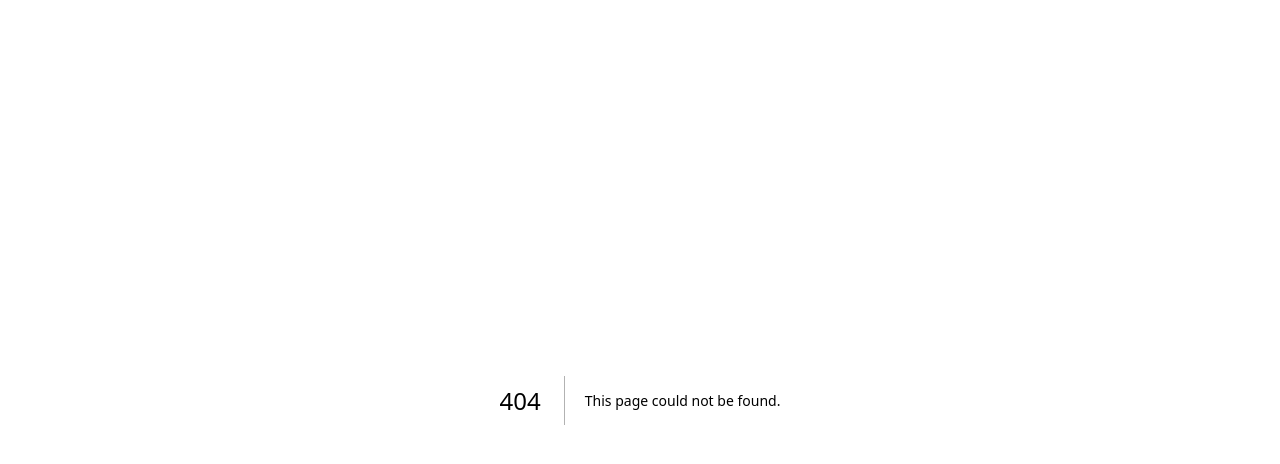
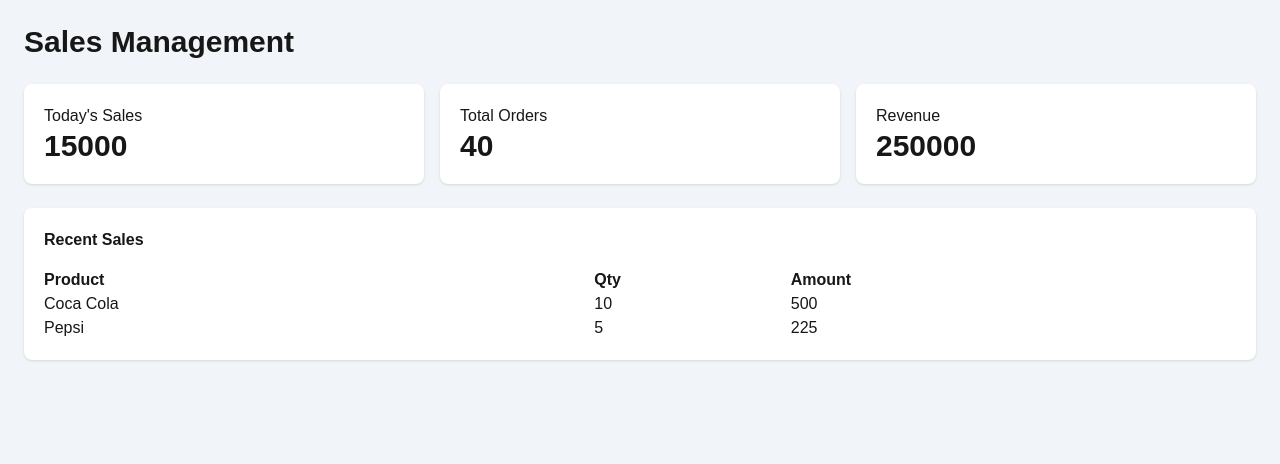
Before and after one commit to KMGITSolutions/kmg-inventory-saas, a Next.js app in the folder app/: page /sales in a window 1280 px wide. Before the commit this address had no page. Shown: the top 464 px of the page. Built offline with nearby package versions, Linux system fonts and the light colour scheme.

Commit message:
sales page

```diff
--- a/app/app/inventory/page.tsx
+++ b/app/app/inventory/page.tsx
@@ -1,33 +1,52 @@
-export default function ProductsPage() {
+export default function InventoryPage() {
   return (
     <main className="min-h-screen bg-slate-100 p-6">
       <h1 className="text-3xl font-bold mb-6">
-        Products
+        Inventory Management
       </h1>
 
-      <button className="bg-blue-600 text-white px-4 py-2 rounded mb-6">
-        Add Product
-      </button>
+      <div className="grid grid-cols-1 md:grid-cols-3 gap-4">
 
-      <div className="bg-white rounded-lg shadow p-4">
+        <div className="bg-white p-5 rounded-lg shadow">
+          <h2 className="font-semibold">Stock In Today</h2>
+          <p className="text-3xl font-bold">25</p>
+        </div>
+
+        <div className="bg-white p-5 rounded-lg shadow">
+          <h2 className="font-semibold">Stock Out Today</h2>
+          <p className="text-3xl font-bold">18</p>
+        </div>
+
+        <div className="bg-white p-5 rounded-lg shadow">
+          <h2 className="font-semibold">Low Stock Items</h2>
+          <p className="text-3xl font-bold">5</p>
+        </div>
+
+      </div>
+
+      <div className="bg-white rounded-lg shadow p-4 mt-6">
+        <h2 className="font-bold mb-4">Inventory List</h2>
+
         <table className="w-full">
           <thead>
             <tr>
-              <th className="text-left">Name</th>
-              <th className="text-left">Price</th>
-              <th className="text-left">Stock</th>
+              <th className="text-left">Product</th>
+              <th className="text-left">Quantity</th>
+              <th className="text-left">Status</th>
             </tr>
           </thead>
+
           <tbody>
             <tr>
               <td>Coca Cola</td>
-              <td>50</td>
               <td>100</td>
+              <td>In Stock</td>
             </tr>
+
             <tr>
               <td>Pepsi</td>
-              <td>45</td>
-              <td>80</td>
+              <td>10</td>
+              <td>Low Stock</td>
             </tr>
           </tbody>
         </table>
--- /dev/null
+++ b/app/app/sales/page.tsx
@@ -0,0 +1,54 @@
+export default function SalesPage() {
+  return (
+    <main className="min-h-screen bg-slate-100 p-6">
+      <h1 className="text-3xl font-bold mb-6">
+        Sales Management
+      </h1>
+
+      <div className="grid grid-cols-3 gap-4 mb-6">
+        <div className="bg-white p-5 rounded-lg shadow">
+          <h2>Today's Sales</h2>
+          <p className="text-3xl font-bold">15000</p>
+        </div>
+
+        <div className="bg-white p-5 rounded-lg shadow">
+          <h2>Total Orders</h2>
+          <p className="text-3xl font-bold">40</p>
+        </div>
+
+        <div className="bg-white p-5 rounded-lg shadow">
+          <h2>Revenue</h2>
+          <p className="text-3xl font-bold">250000</p>
+        </div>
+      </div>
+
+      <div className="bg-white p-5 rounded-lg shadow">
+        <h2 className="font-bold mb-4">Recent Sales</h2>
+
+        <table className="w-full">
+          <thead>
+            <tr>
+              <th className="text-left">Product</th>
+              <th className="text-left">Qty</th>
+              <th className="text-left">Amount</th>
+            </tr>
+          </thead>
+
+          <tbody>
+            <tr>
+              <td>Coca Cola</td>
+              <td>10</td>
+              <td>500</td>
+            </tr>
+
+            <tr>
+              <td>Pepsi</td>
+              <td>5</td>
+              <td>225</td>
+            </tr>
+          </tbody>
+        </table>
+      </div>
+    </main>
+  );
+}
```
